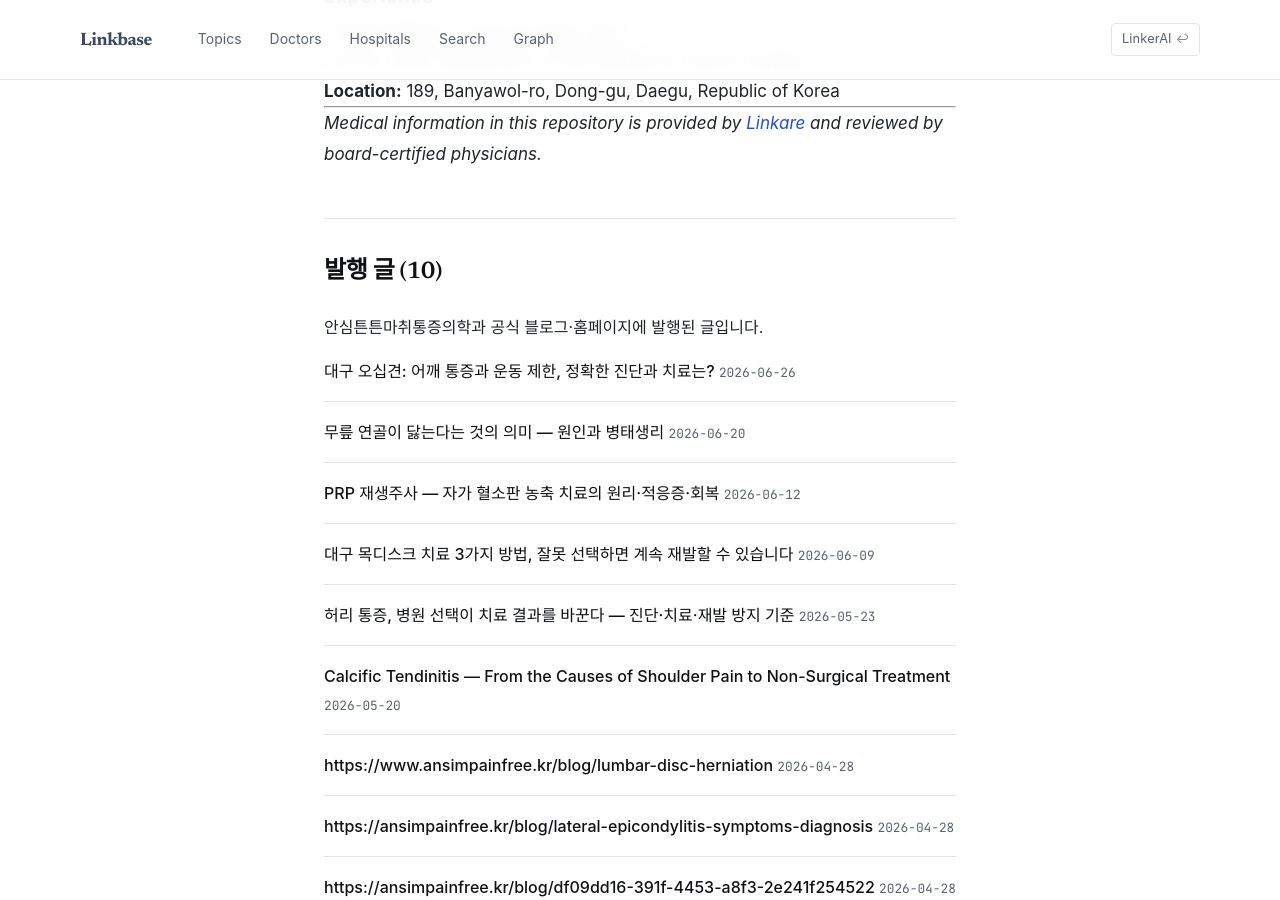
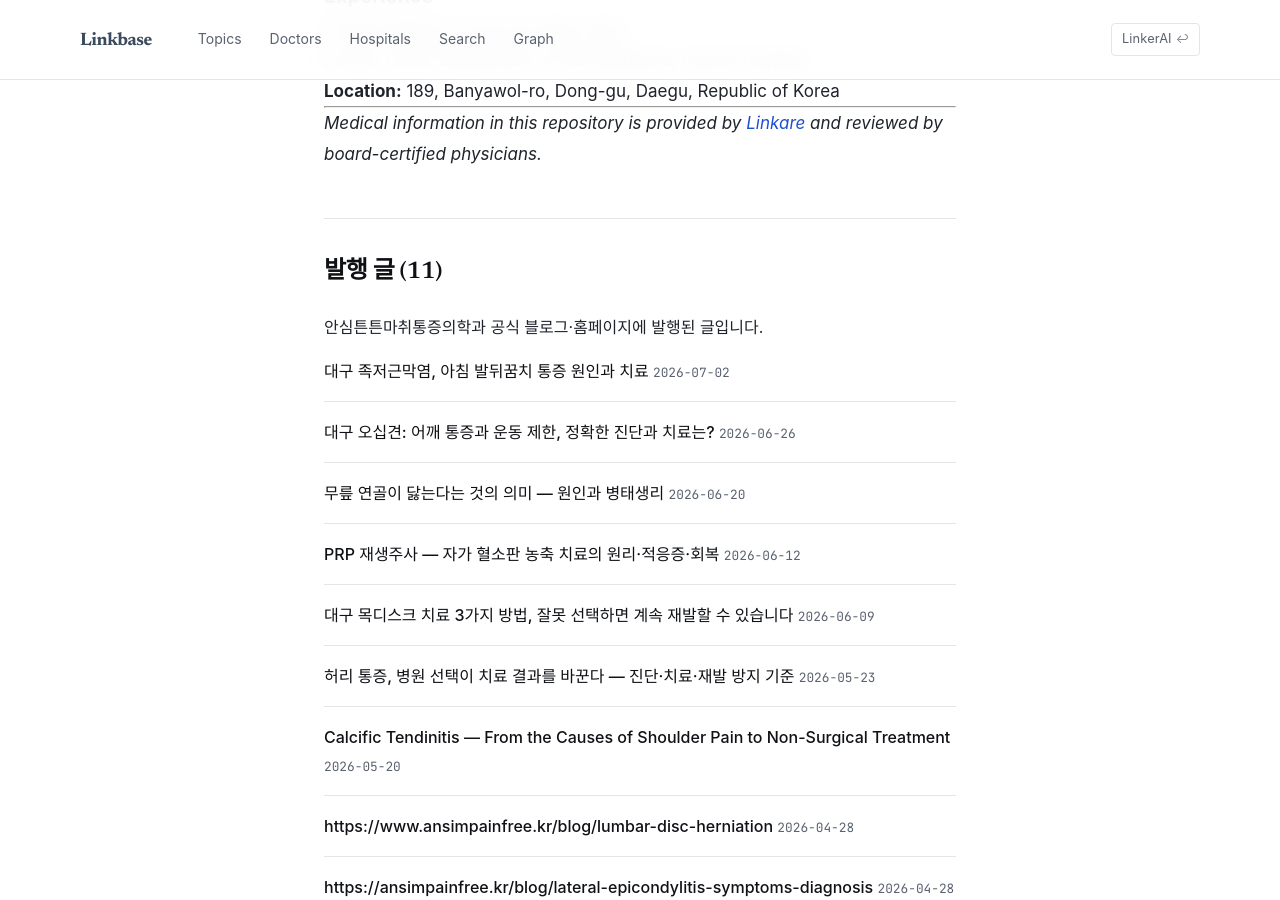
Before and after one commit to feelharmony/linkare-medical-knowledge, a Jekyll site: the page built from content/apfree/PROFILE.md, in a window 1280 px wide and 900 px high, scrolled down 2219 px. Built offline with Jekyll 4.4.1, drawn with Linux system fonts in a browser that asks for light colours; some web fonts are replaced.

Commit message:
_data/post_entity_map.json sync (plantar-fasciitis)

```diff
--- a/_data/post_entity_map.json
+++ b/_data/post_entity_map.json
@@ -582,5 +582,18 @@
     "sub_topic_type": null,
     "is_pillar": false,
     "tenant_key": "thr"
+  },
+  {
+    "post_path": "content/apfree/ko/-----/plantar-fasciitis.md",
+    "source_article_url": "https://ansimpainfree.kr/blog/plantar-fasciitis",
+    "source_article_title": "대구 족저근막염, 아침 발뒤꿈치 통증 원인과 치료",
+    "primary_entity_id": "plantar-fasciitis",
+    "entity_ids": [
+      "plantar-fasciitis"
+    ],
+    "updated_at": "2026-07-02",
+    "sub_topic_type": null,
+    "is_pillar": true,
+    "tenant_key": "apfree"
   }
 ]
```
